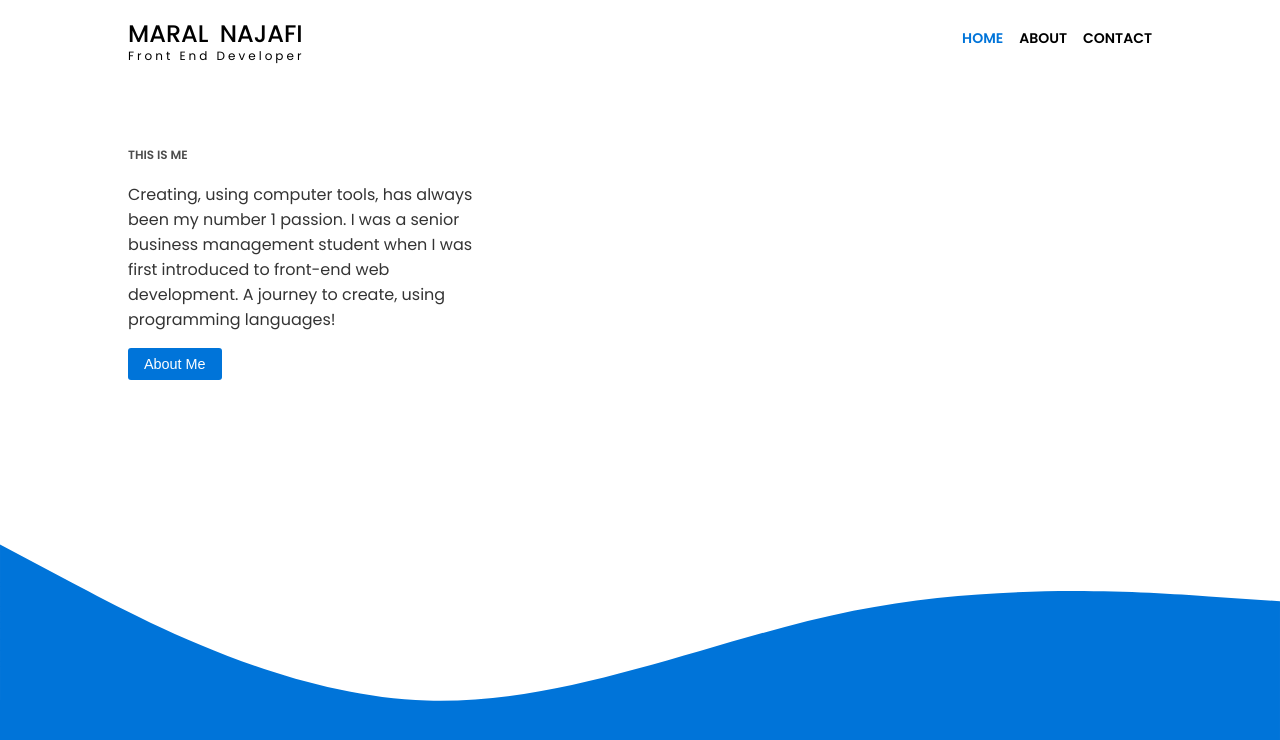
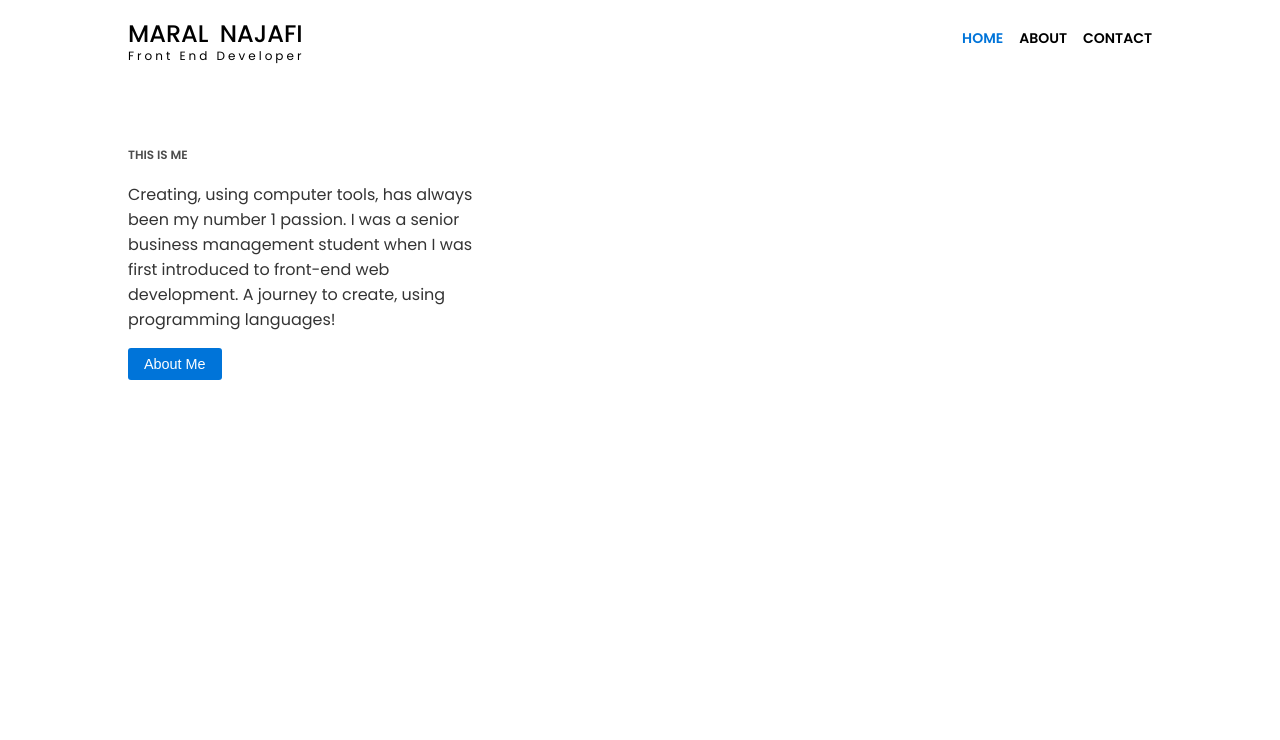
Before and after one commit to MaralNajafi/personal-website, a React (Create React App) app: page / in a window 1280 px wide. Shown: the top 740 px of the page. Built offline with nearby package versions, Linux system fonts and the light colour scheme.

Commit message:
style: delete background

```diff
--- a/src/Components/Containers/Container.jsx
+++ b/src/Components/Containers/Container.jsx
@@ -1,19 +1,5 @@
 import React from "react";
-import wave from "../../style/media/wave.svg";
-import wave2 from "../../style/media/wave-2.svg";
 
-
-export default function Container({ children, path }) {
-  return (
-    <div
-      className="container d-flex flex-col background"
-      style={{
-        backgroundImage: `url(${
-          path === "/" ? wave : path === "/contact" ? wave2 : ""
-        })`,
-      }}
-    >
-      {children}
-    </div>
-  );
+export default function Container({ children }) {
+  return <div className="container d-flex flex-col background">{children}</div>;
 }
--- a/src/pages/Layout.js
+++ b/src/pages/Layout.js
@@ -4,12 +4,10 @@ import InnerContainer from "../Components/Containers/InnerContainer";
 import MainHeader from "../Components/Header/MainHeader";
 import SVGContainer from "../Components/Containers/SVGContainer";
 import ThemeContext from "../context/ThemeContext";
-import { useLocation } from "react-router-dom";
 const Layout = () => {
-  const location = useLocation();
   return (
     <ThemeContext.Provider value={{ theme: "light" }}>
-      <Container path={location.pathname}>
+      <Container>
         <SVGContainer />
         <InnerContainer>
           <MainHeader title={"My website"} />
```
